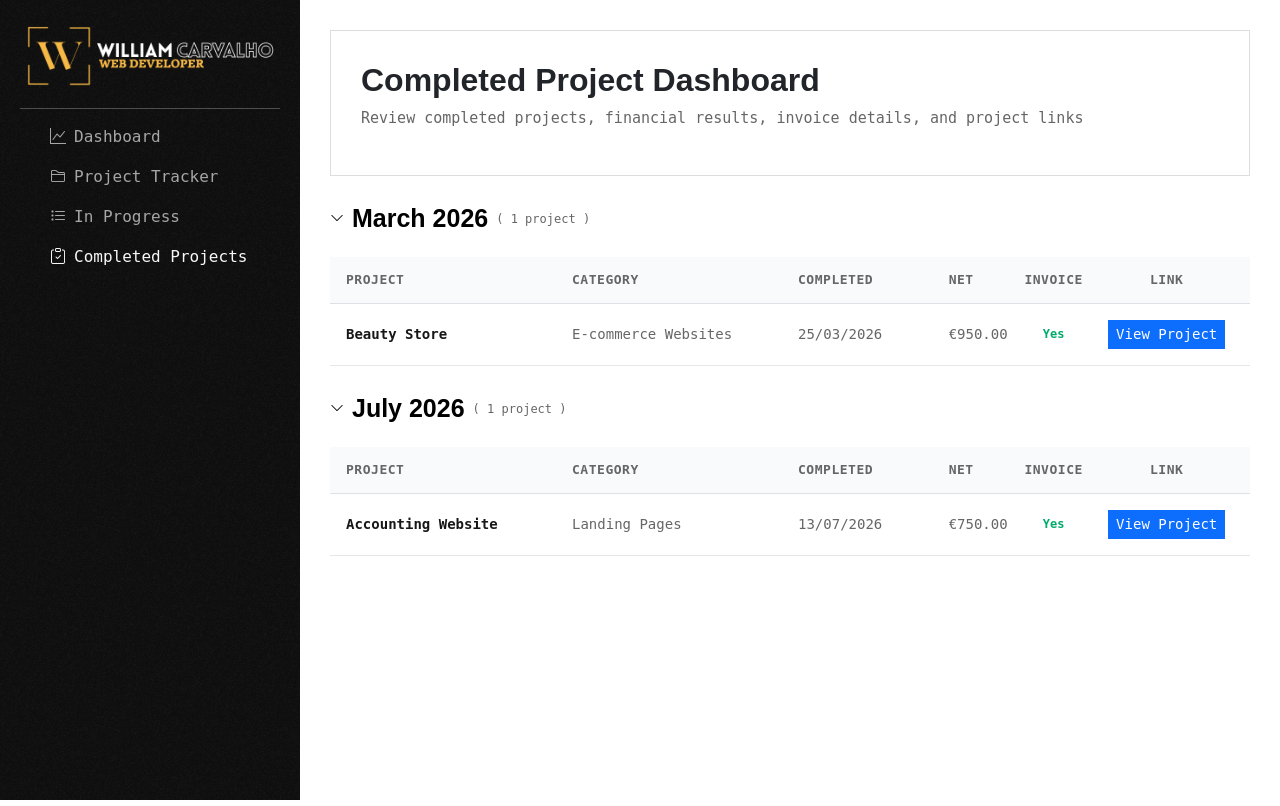
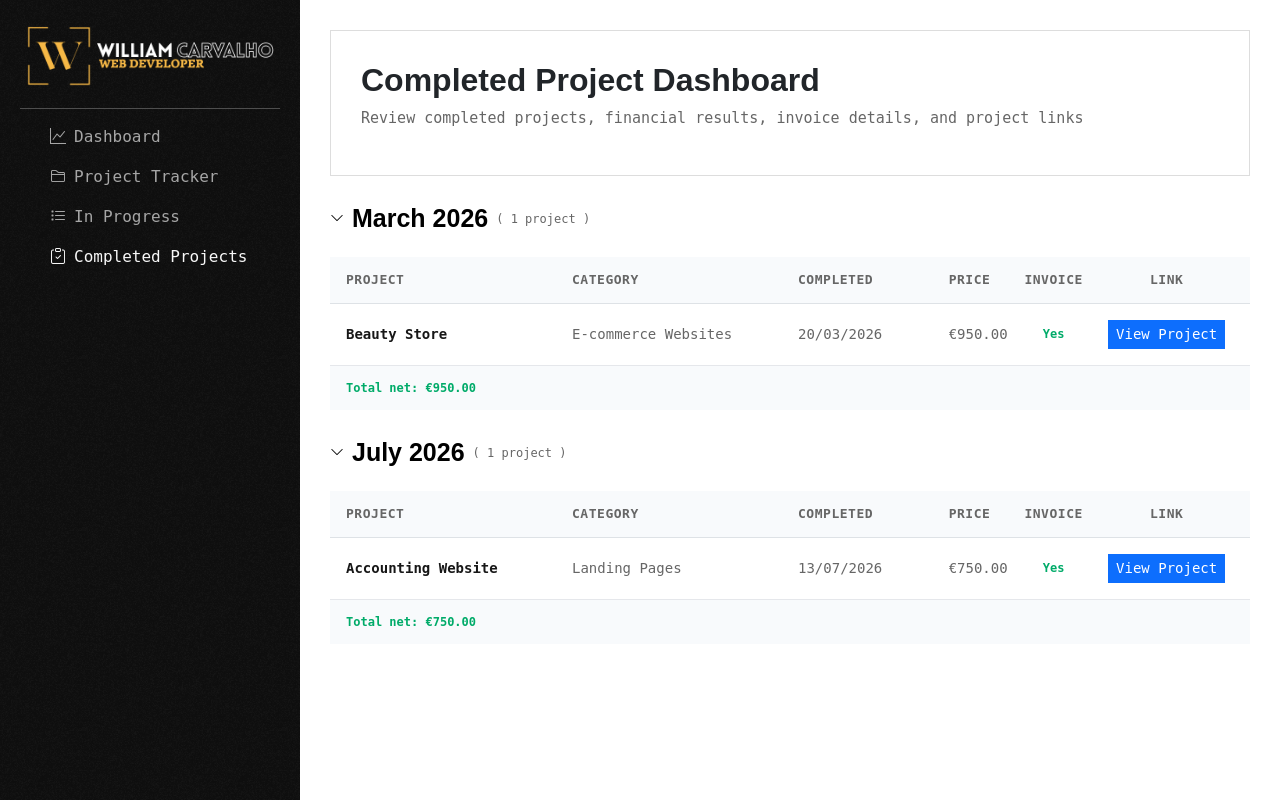
Before and after one commit to williamcarvalhodev/project-management-flask, a Flask app: page /completed_projects in a window 1280 px wide. Run offline with Flask 3, Linux system fonts and the light colour scheme.

Commit message:
complete projects and update completed history

```diff
--- a/app.py
+++ b/app.py
@@ -111,6 +111,25 @@ def in_progress():
     )
 
 
+@app.route("/projects/<int:project_id>/complete", methods=["POST"])
+def complete_project(project_id):
+
+    # Find the project by ID and mark it as completed
+    for group in project_groups:
+        for project in group.projects:
+
+            if project.project_id == project_id:
+                project.status = "Completed"
+                project.status_class = "status-completed"
+                project.days_left = "Completed"
+                project.days_left_class = "project-completed"
+                project.completed_date = datetime.now().strftime("%d/%m/%Y")
+
+                return redirect(url_for("in_progress"))
+
+    return redirect(url_for("in_progress"))
+
+
 @app.route("/completed_projects")
 def completed_projects():
     completed_projects_by_month = {}
@@ -119,22 +138,32 @@ def completed_projects():
         for project in group.projects:
 
             if project.status == "Completed":
+
+                # Use completed date if available, otherwise use the original end date
+                date_value = project.completed_date or project.end
+
                 completed_date = datetime.strptime(
-                    project.end,
+                    date_value,
                     "%d/%m/%Y"
                 )
 
                 month_name = completed_date.strftime("%B %Y")
 
+                # Create the month group and its financial summary
                 if month_name not in completed_projects_by_month:
-                    completed_projects_by_month[month_name] = []
+                    completed_projects_by_month[month_name] = {
+                        "projects": [],
+                        "total_net": 0
+                    }
 
-                completed_projects_by_month[month_name].append(
+                completed_projects_by_month[month_name]["projects"].append(
                     {
                         "project": project,
                         "project_type": group.name
                     }
                 )
+
+                completed_projects_by_month[month_name]["total_net"] += project.calculate_net()
 
     return render_template(
         "completed_projects.html",
--- a/data/models.py
+++ b/data/models.py
@@ -41,7 +41,8 @@ class Project:
         total_tasks=0,
         completed_tasks=0,
         invoice_required=False,
-        project_link=""
+        project_link="",
+        completed_date=None
     ):
         self.project_id = project_id
         self.name = name
@@ -59,6 +60,7 @@ class Project:
         self.completed_tasks = completed_tasks
         self.invoice_required = invoice_required
         self.project_link = project_link
+        self.completed_date = completed_date
 
     def calculate_net(self):
         if not self.accepted:
--- a/data/tracker_data.py
+++ b/data/tracker_data.py
@@ -31,7 +31,8 @@ ecommerce_projects = [
         days_left_class="project-completed",
         accepted=True,
         invoice_required=True,
-        project_link="https://williamcarvalhodev.github.io/run-together/"
+        project_link="https://williamcarvalhodev.github.io/run-together/",
+        completed_date="20/03/2026"
     ),
 
     Project(
@@ -85,7 +86,8 @@ landing_pages_projects = [
         days_left_class="project-completed",
         accepted=True,
         invoice_required=True,
-        project_link="https://williamcarvalhodev.com"
+        project_link="https://williamcarvalhodev.com",
+        completed_date="13/07/2026"
     )
 ]
 
--- a/templates/completed_projects.html
+++ b/templates/completed_projects.html
@@ -12,10 +12,10 @@
         </p>
     </div>
 
+
     <div class="projects-content">
         <div class="col-12 mt-4">
-            {% for month, projects in completed_projects_by_month.items() %}
-
+            {% for month, data in completed_projects_by_month.items() %}
             <!-- Completed projects grouped by month -->
             <div class="col-12 mt-4">
                 <button onclick="toggleSubTable(this)" class="text-start dropdown-btn">
@@ -25,9 +25,9 @@
                     </span>
                     <p>
                         (
-                        {{ projects|length }}
+                        {{ data.projects|length }}
 
-                        {% if projects|length == 1 %}
+                        {% if data.projects|length == 1 %}
                         project
                         {% else %}
                         projects
@@ -35,36 +35,29 @@
                         )
                     </p>
                 </button>
+
                 <div class="project-grid-card">
-
                     <!-- Table header -->
                     <div class="project-grid-header d-none d-xl-block">
                         <div class="row g-3 align-items-center">
-
                             <div class="col-xl-3">Project</div>
                             <div class="col-xl-3">Category</div>
                             <div class="col-xl-2">Completed</div>
-                            <div class="col-xl-1">Net</div>
+                            <div class="col-xl-1">Price</div>
                             <div class="col-xl-1 text-center">Invoice</div>
                             <div class="col-xl-2 text-center">Link</div>
-
                         </div>
                     </div>
 
                     <!-- Loop through completed projects in the month -->
-                    {% for item in projects %}
-
+                    {% for item in data.projects %}
                     <article class="project-grid-row">
-
                         <div class="row g-3 align-items-center">
-
                             <!-- Project -->
                             <div class="col-12 col-xl-3">
                                 <div class="project-cell" data-label="Project">
                                     <div class="project-title">
-                                        <strong>
-                                            {{ item.project.name }}
-                                        </strong>
+                                        <strong>{{ item.project.name }}</strong>
                                     </div>
                                 </div>
                             </div>
@@ -72,76 +65,66 @@
                             <!-- Category -->
                             <div class="col-12 col-xl-3">
                                 <div class="project-cell" data-label="Category">
-                                    <span class="project-value">
-                                        {{ item.project_type }}
-                                    </span>
+                                    <span class="project-value">{{ item.project_type }}</span>
                                 </div>
                             </div>
 
                             <!-- Completed date -->
                             <div class="col-12 col-xl-2">
                                 <div class="project-cell" data-label="Completed">
-                                    <span class="project-value">
-                                        {{ item.project.end }}
-                                    </span>
+                                    <span class="project-value">{{ item.project.completed_date }}</span>
                                 </div>
                             </div>
 
                             <!-- Net value -->
-                            <div class="col-12 col-xl">
-                                <div class="project-cell" data-label="Price">
-                                    <span class="project-value">
-                                        €{{ "%.2f"|format(item.project.calculate_net()) }}
-                                    </span>
+                            <div class="col-12 col-xl-1">
+                                <div class="project-cell" data-label="Net">
+                                    <span class="project-value">€{{ "%.2f"|format(item.project.calculate_net()) }}</span>
                                 </div>
                             </div>
 
                             <!-- Invoice -->
                             <div class="col-12 col-xl-1 d-flex justify-content-start justify-content-md-center">
                                 <div class="project-cell" data-label="Invoice">
-
                                     {% if item.project.invoice_required %}
-                                    <span class="invoice-yes">
-                                        Yes
-                                    </span>
+                                        <span class="invoice-yes">Yes</span>
                                     {% else %}
-                                    <span class="invoice-no">
-                                        No
-                                    </span>
+                                        <span class="invoice-no">No</span>
                                     {% endif %}
-
                                 </div>
                             </div>
 
                             <!-- Project link -->
                             <div class="col-12 col-xl-2 d-flex justify-content-start justify-content-md-center">
                                 <div class="project-cell" data-label="Project Link">
-
                                     {% if item.project.project_link %}
-                                    <a href="{{ item.project.project_link }}" target="_blank" rel="noopener noreferrer"
-                                        class="btn btn-sm btn-primary border-0 rounded-0">
-                                        View Project
-                                    </a>
+                                        <a href="{{ item.project.project_link }}"
+                                            target="_blank" rel="noopener noreferrer"
+                                            class="btn btn-sm btn-primary border-0 rounded-0">
+                                            View Project
+                                        </a>
                                     {% else %}
-                                    <span class="text-muted">
-                                        No link
-                                    </span>
+                                        <span class="text-muted">No link</span>
                                     {% endif %}
-
                                 </div>
                             </div>
-
                         </div>
-
                     </article>
 
                     {% endfor %}
 
+                    <!-- Monthly summary -->
+                    <div class="project-grid-footer">
+                        <strong>
+                            Total net:
+                            €{{ "%.2f"|format(data.total_net) }}
+                        </strong>
+                    </div>
                 </div>
-
             </div>
 
             {% endfor %}
+
         </div>
     </div>
 </div>
```
Also changed, not shown: templates/in_progress.html (+34 -20 lines).
